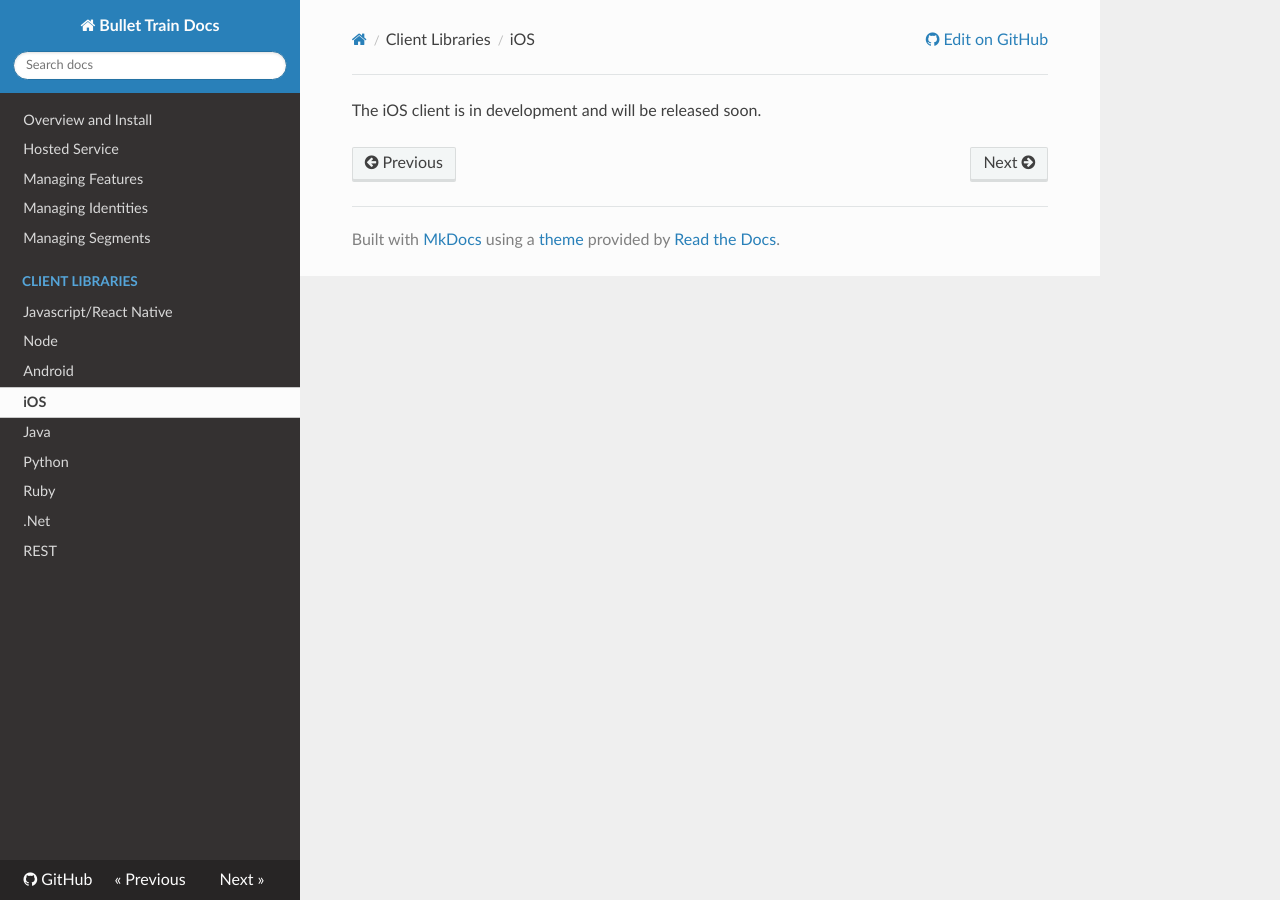
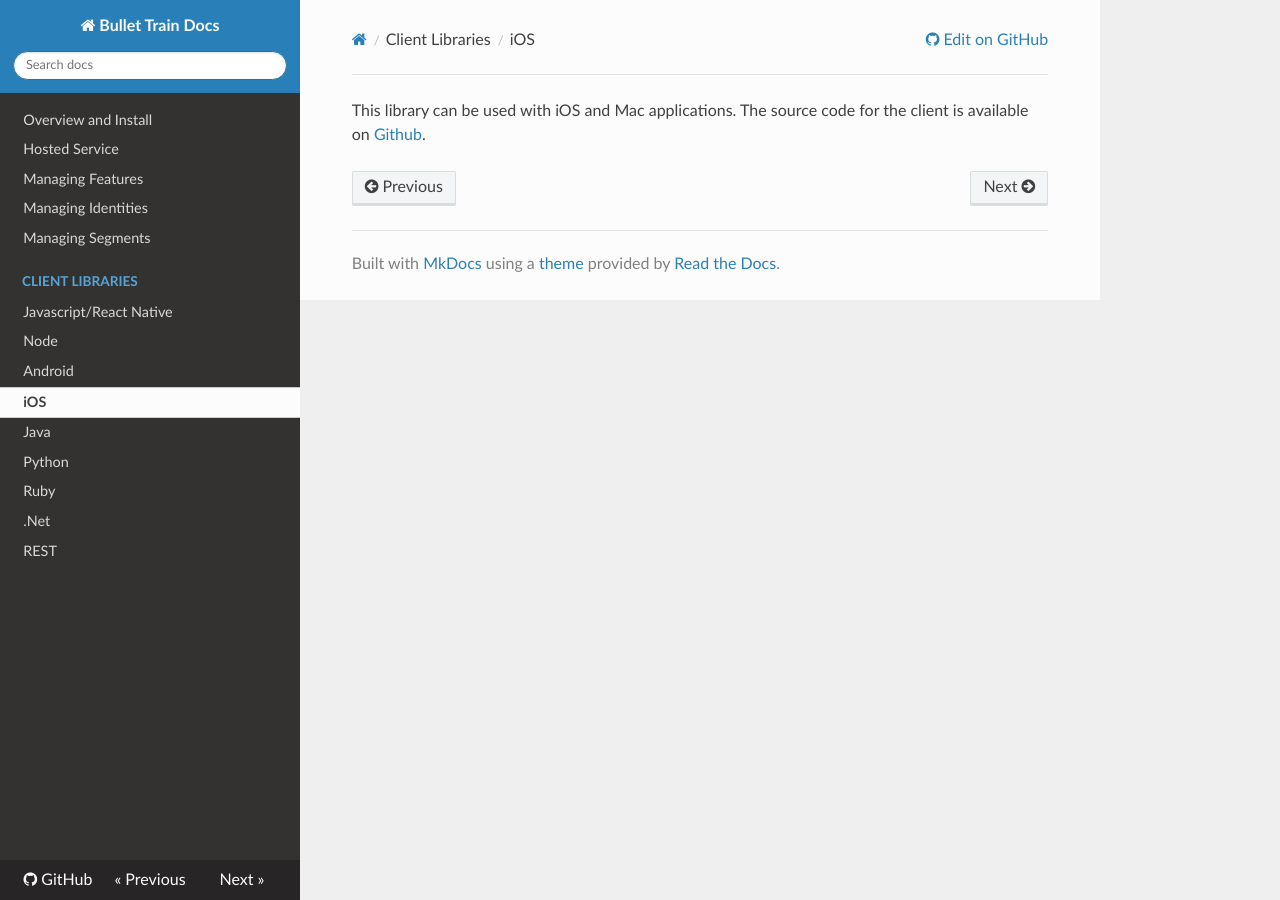
Before and after one commit to Flagsmith/flagsmith-docs, an MkDocs documentation site: the page built from docs/clients/ios.md, in a window 1280 px wide. Built offline with MkDocs 1.6.1, drawn with Linux system fonts in a browser that asks for light colours; nearby versions of some CDN libraries; old or Windows-style settings are respelled for this version of MkDocs.

Commit message:
Started adding iOS docs

```diff
--- a/docs/clients/ios.md
+++ b/docs/clients/ios.md
@@ -1 +1 @@
-The iOS client is in development and will be released soon.
+This library can be used with iOS and Mac applications. The source code for the client is available on [Github](https://github.com/SolidStateGroup/bullet-train-ios-client).
```
Also changed, not shown: docs/index.md (+1 -0 lines).
